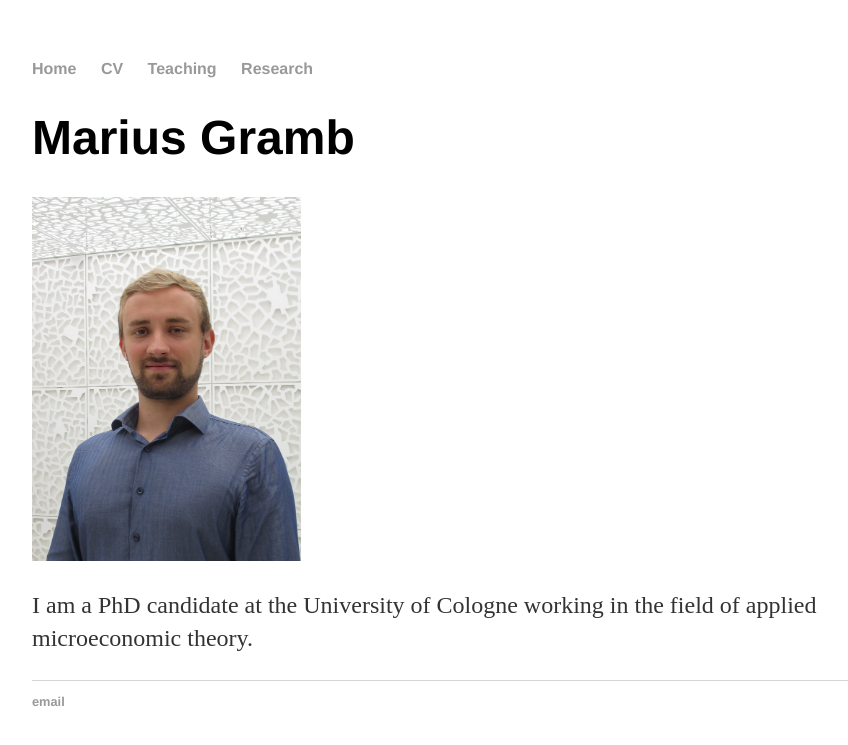
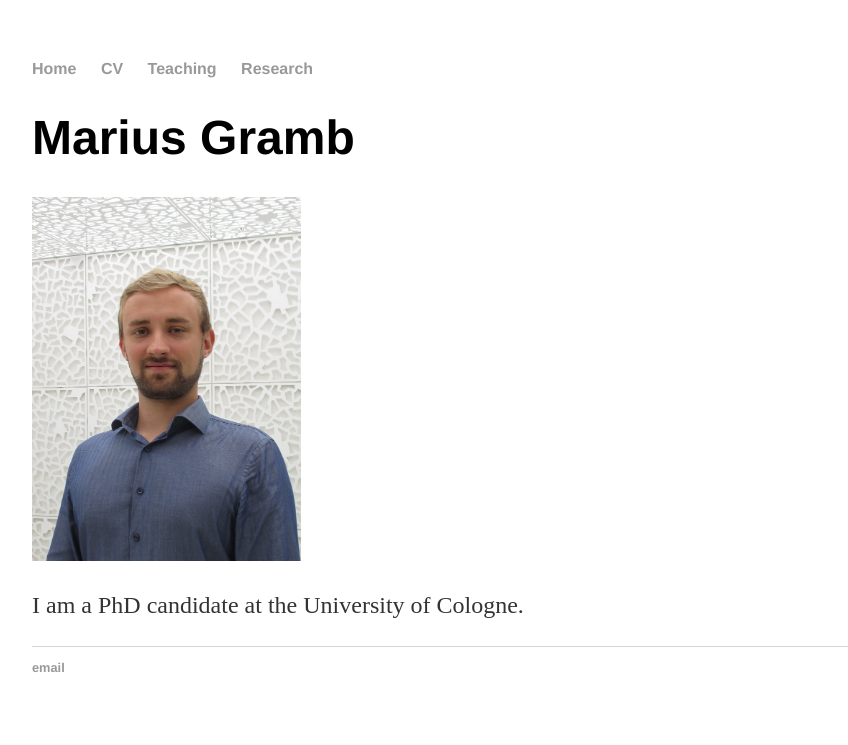
Before and after one commit to mariusgramb/mariusgramb.github.io, a Jekyll site: the page built from index.html, in a window 1280 px wide. Shown: the top 745 px of the page, without its empty margins (160-1008 px from the left). Built offline with Jekyll 4.4.1, drawn with Linux system fonts in a browser that asks for light colours.

Commit message:
Update index.html

```diff
--- a/index.html
+++ b/index.html
@@ -6,9 +6,9 @@
         		<h1>Marius Gramb </h1>
     		</div><!-- /.blurb -->
 
-<div style="display:inline-block;horizontal-align:top;">
-<img src="images/IMG_1808.jpg" alt="img" width="30%" /> <!-- class="inline" width="30%" -->
+<div style="display:inline-block;vertical-align:top;">
+<img src="images/IMG_1808.jpg" alt="img" width="30%" /> <!-- class="inline" -->
 </div>
 <div style="display:inline-block;">
-<p>I am a PhD candidate at the University of Cologne working in the field of applied microeconomic theory.</p>
+<p>I am a PhD candidate at the University of Cologne.</p> <!-- working in the field of applied microeconomic theory -->
 </div>
```
